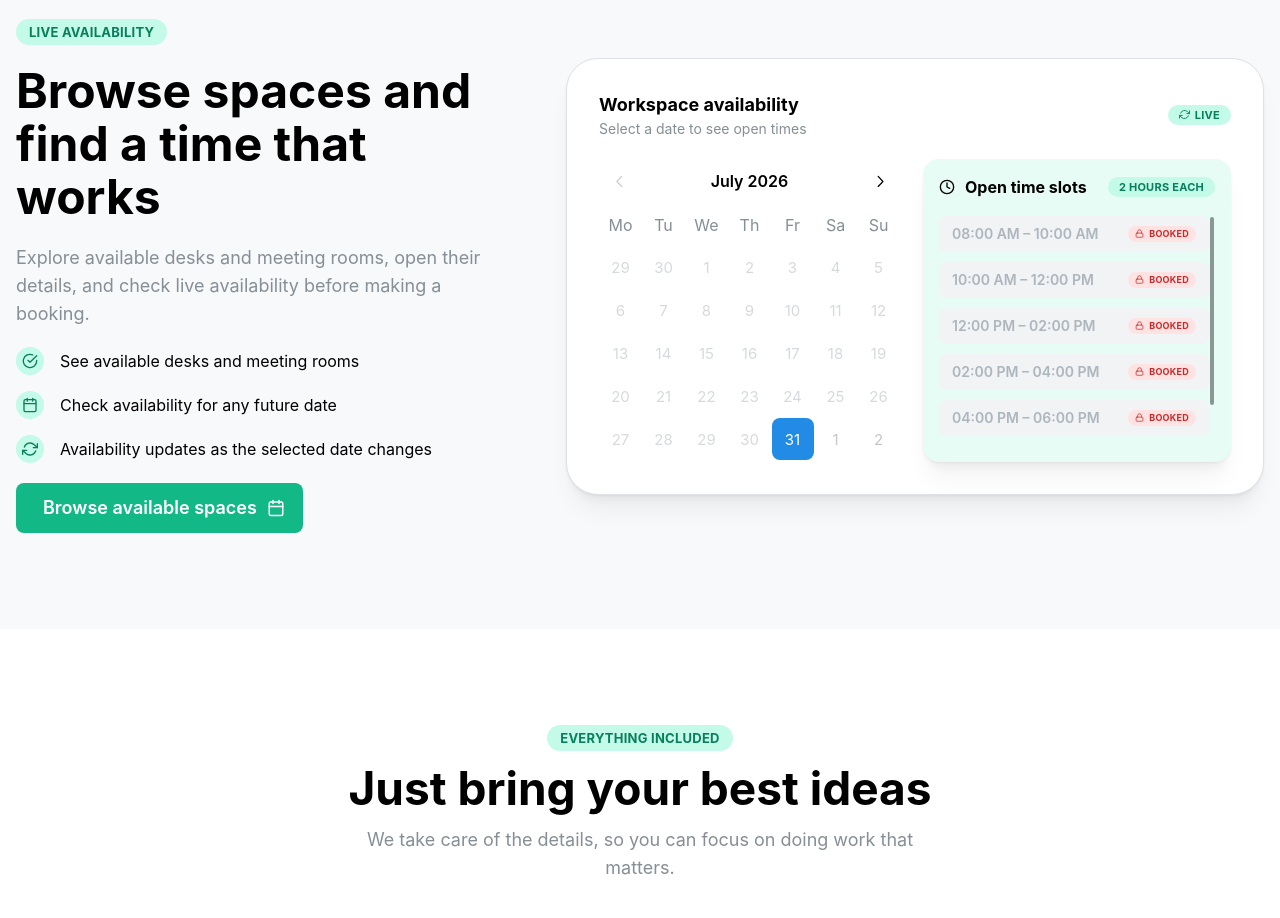
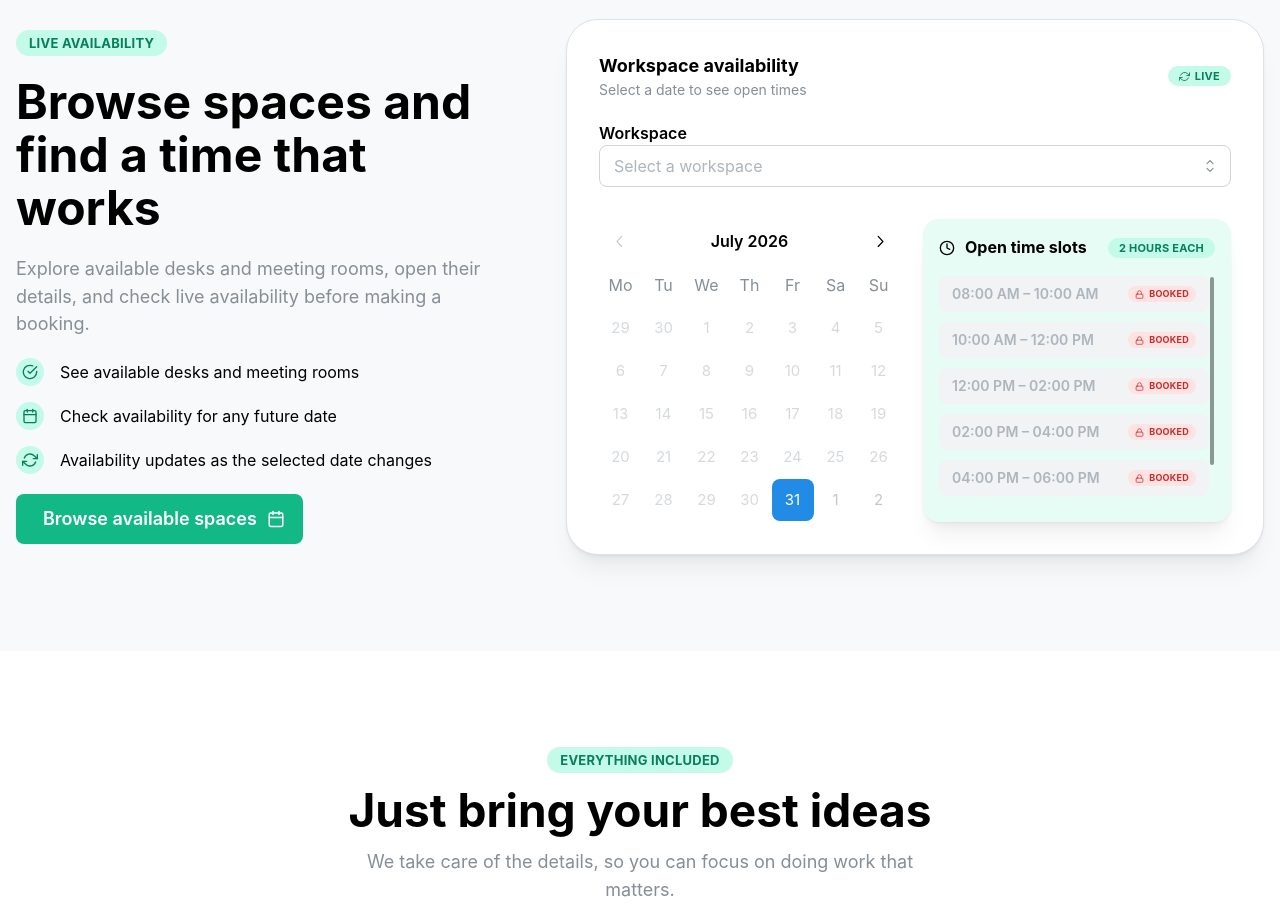
Before and after one commit to SujalShah2003/CoSpace, a React (Vite) app in the folder client/: page / in a window 1280 px wide. Shown: the part 1780-2698 px from the top of the page. Built offline with nearby package versions, Linux system fonts and the light colour scheme; no server answers.

Commit message:
feat: add workspace selection dropdown to AvailabilitySection

```diff
--- a/client/src/components/home/AvailabilitySection.tsx
+++ b/client/src/components/home/AvailabilitySection.tsx
@@ -8,6 +8,7 @@ import {
   Group,
   Paper,
   ScrollArea,
+  Select,
   SimpleGrid,
   Stack,
   Text,
@@ -33,17 +34,37 @@ type AvailabilitySectionProps = { spaces: Space[] };
 
 const AvailabilitySection = ({ spaces }: AvailabilitySectionProps) => {
   const [selectedDate, setSelectedDate] = useState<Date | string | null>(new Date());
+  const [selectedSpaceId, setSelectedSpaceId] = useState<string | null>(
+    spaces[0]?.id ?? null,
+  );
   const [slots, setSlots] = useState<BookingSlot[]>([]);
 
+  const selectedSpace =
+    spaces.find((space) => space.id === selectedSpaceId) ?? spaces[0] ?? null;
+
   useEffect(() => {
-    const firstSpace = spaces[0];
-    if (!firstSpace) return;
+    if (spaces.length === 0) {
+      setSelectedSpaceId(null);
+      return;
+    }
+
+    if (!selectedSpaceId || !spaces.some((space) => space.id === selectedSpaceId)) {
+      setSelectedSpaceId(spaces[0].id);
+    }
+  }, [spaces, selectedSpaceId]);
+
+  useEffect(() => {
+    if (!selectedSpace) {
+      setSlots([]);
+      return;
+    }
+
     void getAvailableSlots(
-      firstSpace.id,
+      selectedSpace.id,
       dayjs(selectedDate).format('YYYY-MM-DD'),
       true,
     ).then(setSlots);
-  }, [selectedDate, spaces]);
+  }, [selectedDate, selectedSpace]);
 
   return (
     <Box
@@ -103,6 +124,21 @@ const AvailabilitySection = ({ spaces }: AvailabilitySectionProps) => {
                 </Badge>
               </Group>
               <Grid>
+                <Grid.Col span={12}>
+                  <Select
+                    label="Workspace"
+                    placeholder="Select a workspace"
+                    data={spaces.map((space) => ({
+                      value: space.id,
+                      label: `${space.name} · ${space.type}`,
+                    }))}
+                    value={selectedSpace?.id ?? null}
+                    onChange={setSelectedSpaceId}
+                    nothingFoundMessage="No workspaces available"
+                    size="md"
+                    mb="md"
+                  />
+                </Grid.Col>
                 <Grid.Col span={{ base: 12, sm: 6 }}>
                   <DatePicker
                     value={selectedDate}
```
